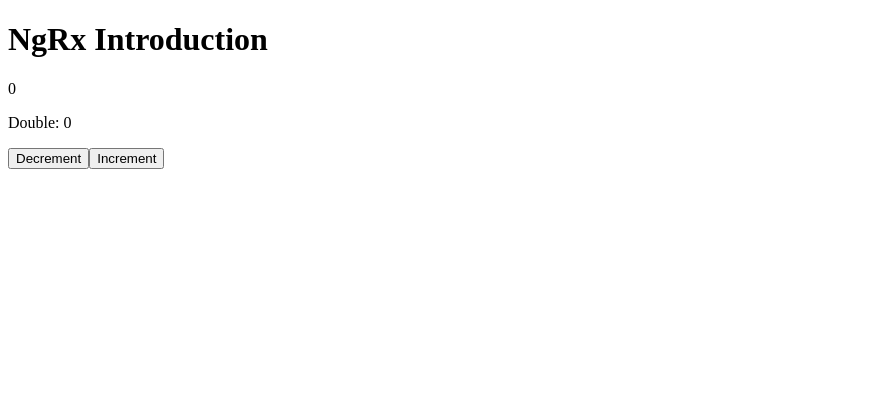
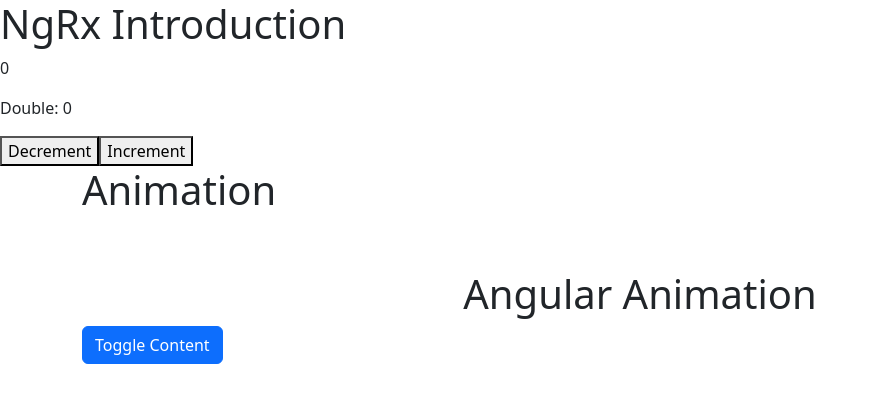
Before and after one commit to kumarnivi/NgRx-State-Management, an Angular app: page / in a window 1280 px wide. Shown: the top 402 px of the page, without its empty margins (0-877 px from the left). Built offline with nearby package versions, Linux system fonts and the light colour scheme.

Commit message:
animation added

```diff
--- /dev/null
+++ b/src/app/animation/animation.component.css
@@ -0,0 +1,24 @@
+.ball-sec {
+    display: flex;
+    width: 100%;
+    justify-content: center;
+
+}
+
+.contact-sec {
+    margin-top: 100px;
+    padding: 50px;
+    text-align: center;
+}
+
+.box {
+    transform: translateX(-150%);
+    transition: -5s all;
+    margin-top: 50px;
+    pad: 15px;
+    border-radius: 15px;
+}
+
+.box-active {
+    transform: translateX(0);
+}
--- /dev/null
+++ b/src/app/animation/animation.component.html
@@ -0,0 +1,18 @@
+<div class="ball-sec">
+  <h1 class="text-center mt-5 ball">Angular Animation</h1>
+</div>
+
+<div class="content-sec">
+  <button class="btn btn-primary ms-auto" (click)="toggle()">Toggle Content</button>
+
+
+<div class="d-flex box" [ngClass]="{'active':IsOpen}">
+  <p>
+    Lorem ipsum dolor sit amet consectetur adipisicing elit. Neque, obcaecati.
+    Lorem ipsum dolor sit amet, consectetur adipisicing elit. Aspernatur id
+    soluta quidem consectetur assumenda ullam pariatur, iste impedit et
+    molestias repudiandae sapiente nemo quae odio? Amet iusto obcaecati ut
+    explicabo?
+  </p>
+</div>
+</div>
--- /dev/null
+++ b/src/app/animation/animation.component.ts
@@ -0,0 +1,19 @@
+import { Component } from '@angular/core';
+import { CommonModule } from '@angular/common';
+
+@Component({
+  selector: 'app-animation',
+  standalone: true,
+  imports: [CommonModule],
+  templateUrl: './animation.component.html',
+  styleUrls: ['./animation.component.css']
+})
+export class AnimationComponent {
+title = 'angular-animation-lab'
+IsOpen :boolean = false
+
+toggle( ) {
+  this.IsOpen = !this.IsOpen
+}
+
+}
--- a/src/app/app.component.html
+++ b/src/app/app.component.html
@@ -2,3 +2,9 @@
 
 <app-counter-output></app-counter-output>
 <app-counter-controls></app-counter-controls>
+
+<div class="container">
+    <h1>Animation</h1>
+
+  <app-animation></app-animation>
+</div>
--- a/src/app/app.module.ts
+++ b/src/app/app.module.ts
@@ -5,6 +5,7 @@
 import { AppComponent } from './app.component';
 import { CounterControlsComponent } from './counter-controls/counter-controls.component';
 import { CounterOutputComponent } from './counter-output/counter-output.component';
+import { AnimationComponent } from './animation/animation.component';
 
 @NgModule({
   declarations: [
@@ -15,7 +16,8 @@
     BrowserModule,
     AppRoutingModule,
     CounterControlsComponent,
-    CounterOutputComponent
+    CounterOutputComponent,
+    AnimationComponent
   ],
   providers: [],
   bootstrap: [AppComponent]
--- a/src/index.html
+++ b/src/index.html
@@ -6,8 +6,11 @@
   <base href="/">
   <meta name="viewport" content="width=device-width, initial-scale=1">
   <link rel="icon" type="image/x-icon" href="favicon.ico">
+  <link rel="stylesheet" href="https://cdn.jsdelivr.net/npm/bootstrap@5.3.1/dist/css/bootstrap.min.css">
 </head>
 <body>
   <app-root></app-root>
+
+  <script src="https://cdn.jsdelivr.net/npm/bootstrap@5.3.1/dist/js/bootstrap.bundle.min.js"></script>
 </body>
 </html>
```
Also changed, not shown: 1 other file (tests, documents, lock files or other folders).
